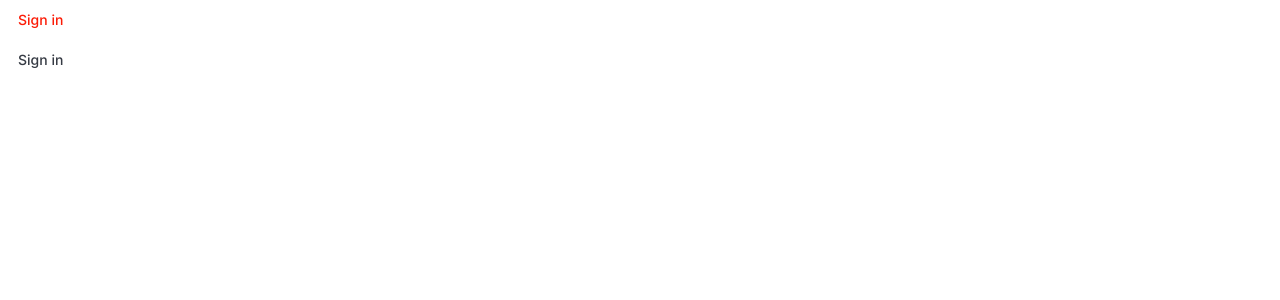
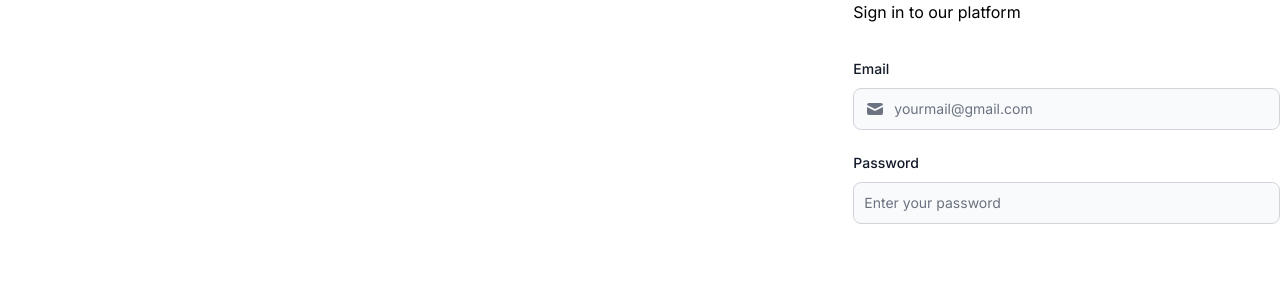
Before and after one commit to Electronics-Store-Management/ESMS-frontend, a Next.js app: page /signin in a window 1280 px wide. Shown: the top 300 px of the page. Built offline with nearby package versions, Linux system fonts and the light colour scheme.

Commit message:
dev: add sign in page

```diff
--- a/src/app/signin/page.tsx
+++ b/src/app/signin/page.tsx
@@ -1,20 +1,29 @@
+"use client";
+
 import Button from "@/components/Button/Button";
-import { Metadata } from "next";
+import TextInput from "@/components/Input/TextInput";
+import { HiMail } from "react-icons/hi";
 
 export default function Page() {
 	return (
-		<>
-			<Button type="error" fill={false}>
-				Sign in
-			</Button>
-			<Button type="secondary" fill={false}>
-				Sign in
-			</Button>
-		</>
+		<div className=" h-screen grid grid-cols-3">
+			<div className=" col-span-2"></div>
+			<div className=" col-span-1">
+				<div>
+					<h1>Sign in to our platform</h1>
+					<TextInput
+						className="mt-8"
+						title="Email"
+						icon={HiMail}
+						placeholder="yourmail@gmail.com"
+					/>
+					<TextInput
+						className=" mt-5"
+						title="Password"
+						placeholder="Enter your password"
+					/>
+				</div>
+			</div>
+		</div>
 	);
 }
-
-export const metadata: Metadata = {
-	title: "Sign in to ESMS",
-	description: "Electronic Store Management System",
-};
--- a/src/themes/globals.css
+++ b/src/themes/globals.css
@@ -3,5 +3,5 @@
 @tailwind utilities;
 
 body {
-	background-color: var(--primary);
+
 }
```
